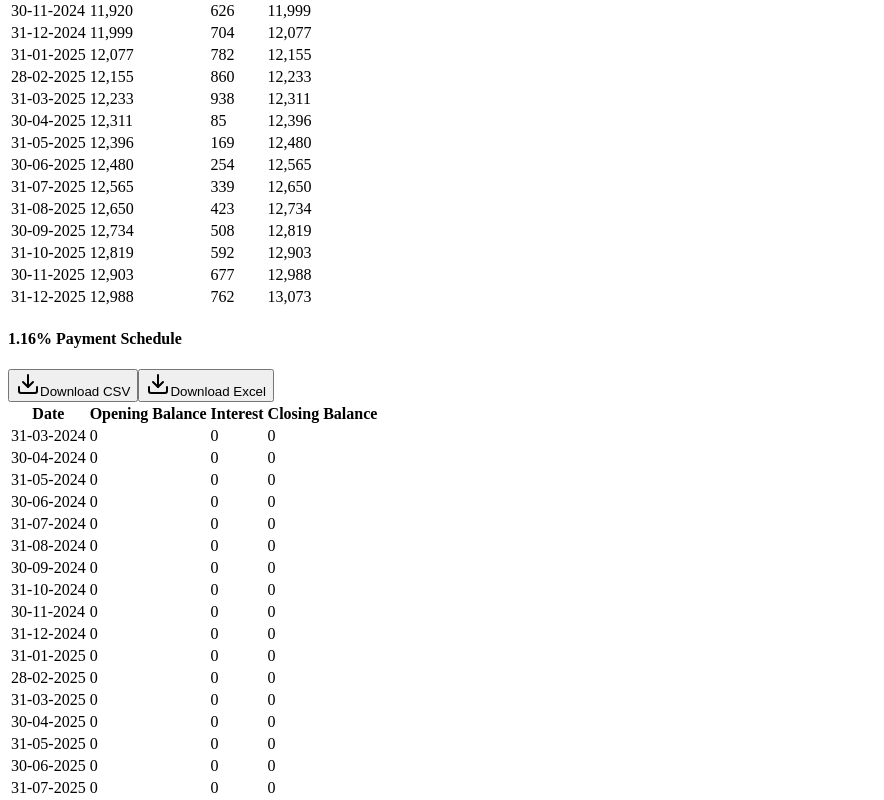
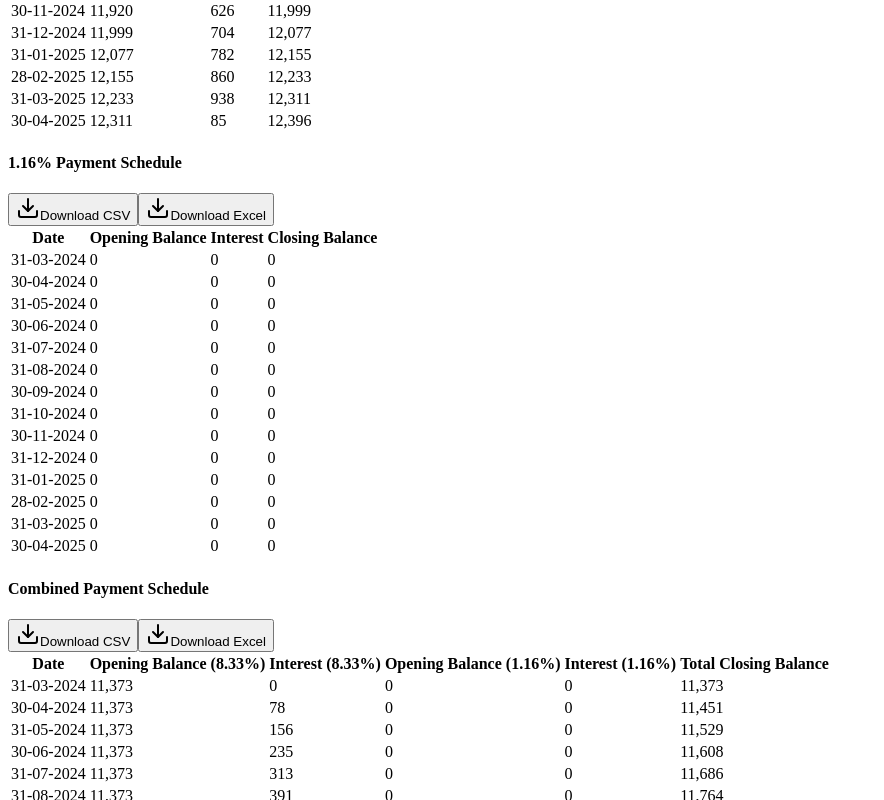
Before and after one commit to Alexander-Thukral/pension-calculator-v4, a React (Create React App) app: page / in a window 1280 px wide. Shown: the part 1180-1980 px from the top of the page, without its empty margins (0-884 px from the left). Built offline with nearby package versions, Linux system fonts and the light colour scheme.

Commit message:
Update PensionCalculator.js

```diff
--- a/src/PensionCalculator.js
+++ b/src/PensionCalculator.js
@@ -559,14 +559,6 @@ const PreviewPensionCalculator = () => {
       "28-02-2025",
       "31-03-2025",
       "30-04-2025",
-      "31-05-2025",
-      "30-06-2025",
-      "31-07-2025",
-      "31-08-2025",
-      "30-09-2025",
-      "31-10-2025",
-      "30-11-2025",
-      "31-12-2025",
     ];
 
     let baseAmount = openingBalance;
```
